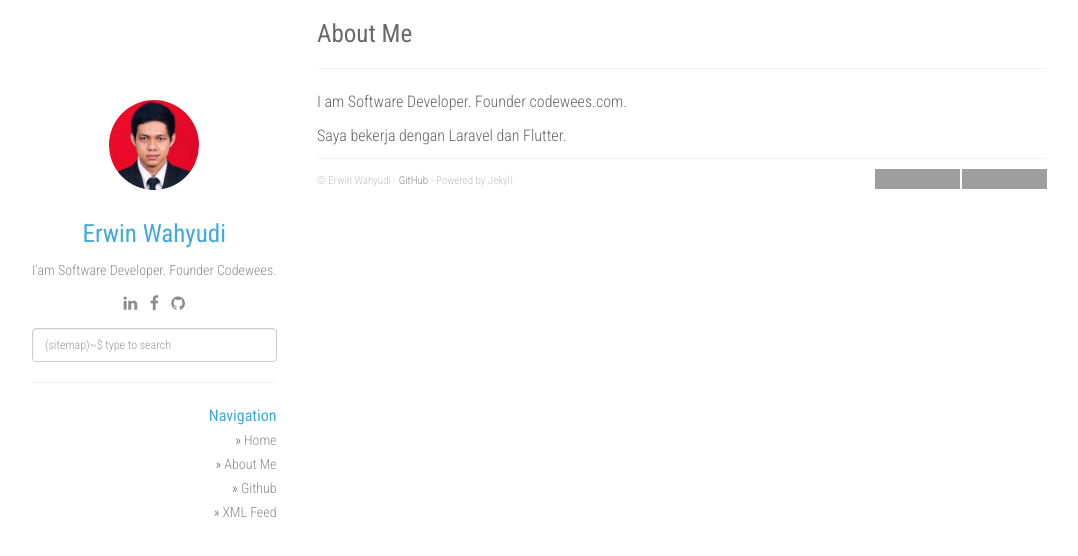
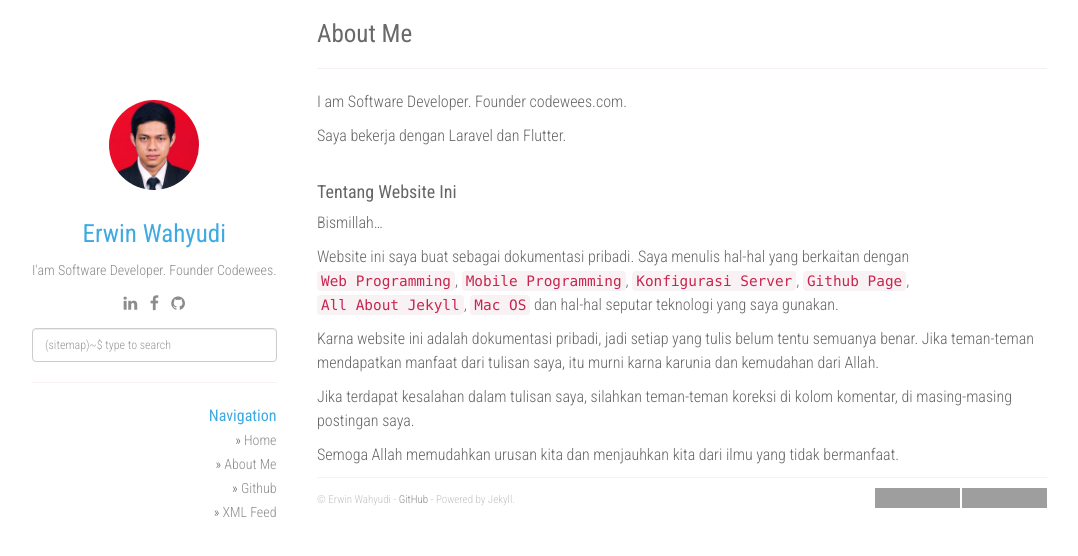
Before and after one commit to erwinwahyudi/erwinwahyudi.github.io, a Jekyll site: the page built from about.md, in a window 1280 px wide. Shown: the top 556 px of the page, without its empty margins (53-1131 px from the left). Built offline with Jekyll 4.4.1, drawn with Linux system fonts in a browser that asks for light colours; nearby versions of some CDN libraries; grey boxes are pictures that could not be loaded.

Commit message:
add about website

```diff
--- a/about.md
+++ b/about.md
@@ -7,3 +7,14 @@ permalink: /about/
 I am Software Developer. Founder codewees.com.
 
 Saya bekerja dengan Laravel dan Flutter.
+<br><br>
+#### Tentang Website Ini
+Bismillah...
+
+Website ini saya buat sebagai dokumentasi pribadi. Saya menulis hal-hal yang berkaitan dengan `Web Programming`, `Mobile Programming`, `Konfigurasi Server`, `Github Page`, `All About Jekyll`, `Mac OS` dan hal-hal seputar teknologi yang saya gunakan.
+
+Karna website ini adalah dokumentasi pribadi, jadi setiap yang tulis belum tentu semuanya benar. Jika teman-teman mendapatkan manfaat dari tulisan saya, itu murni karna karunia dan kemudahan dari Allah.
+
+Jika terdapat kesalahan dalam tulisan saya, silahkan teman-teman koreksi di kolom komentar, di masing-masing postingan saya.
+
+Semoga Allah memudahkan urusan kita dan menjauhkan kita dari ilmu yang tidak bermanfaat.
```
Also changed, not shown: 2 other files.
